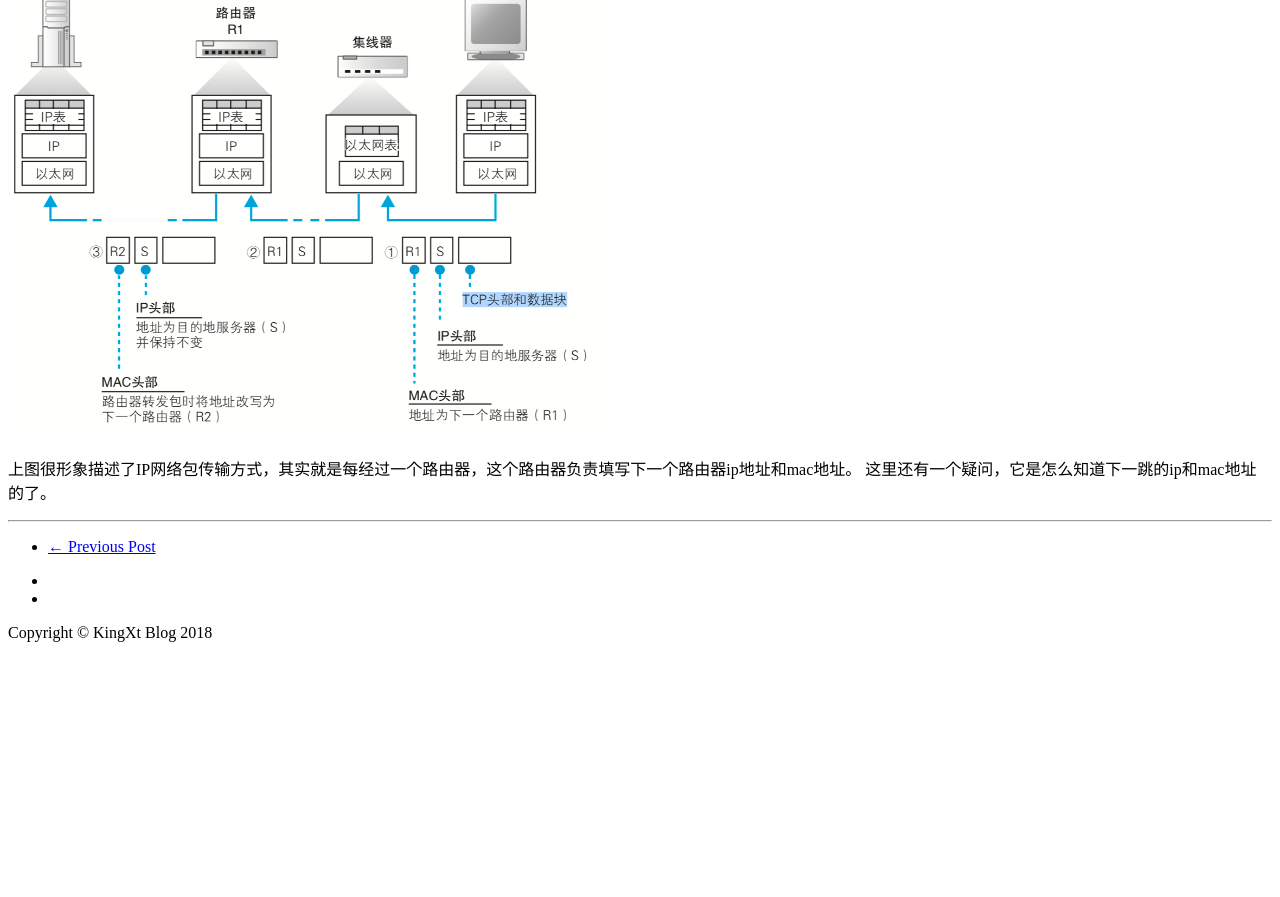
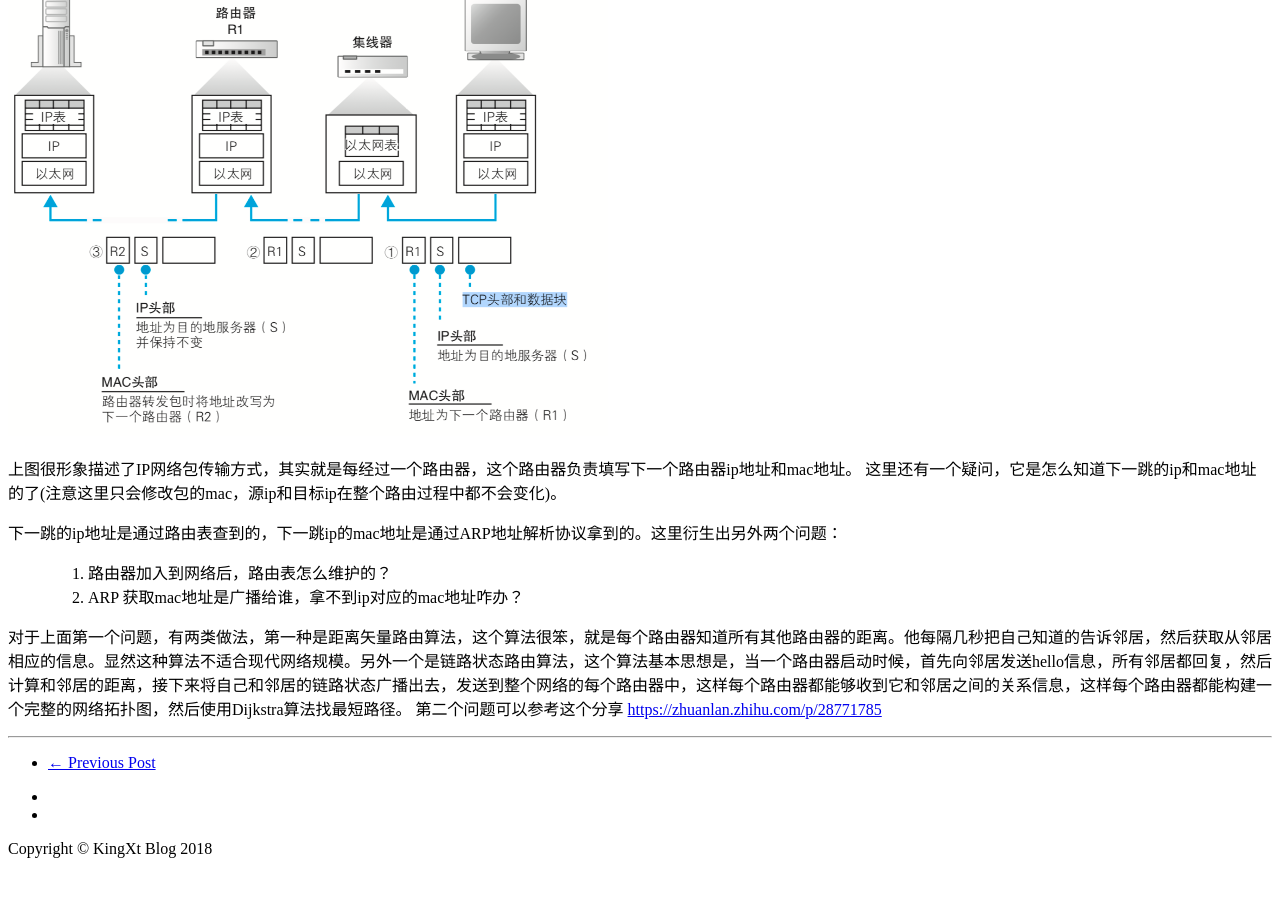
Before and after one commit to kingxt/kingxt.github.io, a Jekyll site: the page built from _posts/2018-10-14-网络是怎样连接的.md, in a window 1280 px wide and 900 px high, scrolled down 6206 px. Shown: the top 897 px of the window. Built offline with Jekyll 4.4.1, drawn with Linux system fonts in a browser that asks for light colours; nearby versions of some CDN libraries; comment, search, counter and statistics services are not loaded; before the commit the page ends 6890 px from its top, so only the background shows below that.

Commit message:
update post

```diff
--- a/_posts/2018-10-14-网络是怎样连接的.md
+++ b/_posts/2018-10-14-网络是怎样连接的.md
@@ -109,4 +109,11 @@
 <img src="/img/post/network-ip-router.png" width="600"/>
 
 上图很形象描述了IP网络包传输方式，其实就是每经过一个路由器，这个路由器负责填写下一个路由器ip地址和mac地址。
-这里还有一个疑问，它是怎么知道下一跳的ip和mac地址的了。
+这里还有一个疑问，它是怎么知道下一跳的ip和mac地址的了(注意这里只会修改包的mac，源ip和目标ip在整个路由过程中都不会变化)。
+
+下一跳的ip地址是通过路由表查到的，下一跳ip的mac地址是通过ARP地址解析协议拿到的。这里衍生出另外两个问题：
+> 1. 路由器加入到网络后，路由表怎么维护的？
+> 2. ARP 获取mac地址是广播给谁，拿不到ip对应的mac地址咋办？
+
+对于上面第一个问题，有两类做法，第一种是距离矢量路由算法，这个算法很笨，就是每个路由器知道所有其他路由器的距离。他每隔几秒把自己知道的告诉邻居，然后获取从邻居相应的信息。显然这种算法不适合现代网络规模。另外一个是链路状态路由算法，这个算法基本思想是，当一个路由器启动时候，首先向邻居发送hello信息，所有邻居都回复，然后计算和邻居的距离，接下来将自己和邻居的链路状态广播出去，发送到整个网络的每个路由器中，这样每个路由器都能够收到它和邻居之间的关系信息，这样每个路由器都能构建一个完整的网络拓扑图，然后使用Dijkstra算法找最短路径。
+第二个问题可以参考这个分享 [https://zhuanlan.zhihu.com/p/28771785](https://zhuanlan.zhihu.com/p/28771785)
```
